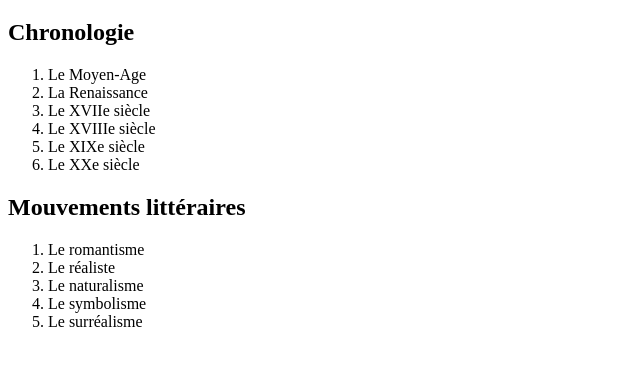
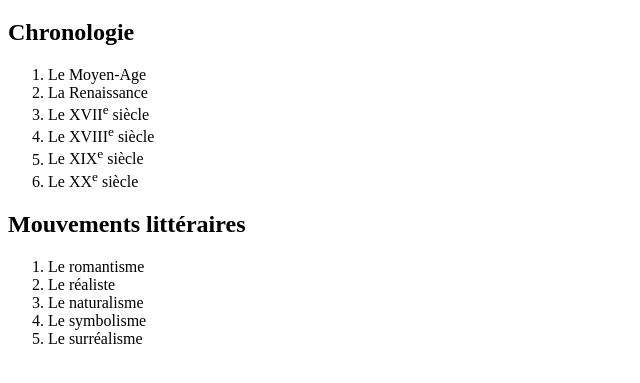
Before and after one commit to raviel96/html-exercice-autocorrection, a plain HTML site: page exercice1/pages/page2.html in a window 1280 px wide. Shown: the part 61-444 px from the top of the page, without its empty margins (0-640 px from the left). Drawn offline with Linux system fonts and the light colour scheme.

Commit message:
Update page2.html

```diff
--- a/exercice1/pages/page2.html
+++ b/exercice1/pages/page2.html
@@ -13,10 +13,10 @@
     <ol>
         <li>Le Moyen-Age</li>
         <li>La Renaissance</li>
-        <li>Le XVIIe siècle</li>
-        <li>Le XVIIIe siècle</li>
-        <li>Le XIXe siècle</li>
-        <li>Le XXe siècle</li>
+        <li>Le XVII<sup>e</sup> siècle</li>
+        <li>Le XVIII<sup>e</sup> siècle</li>
+        <li>Le XIX<sup>e</sup> siècle</li>
+        <li>Le XX<sup>e</sup> siècle</li>
     </ol>
 
     <h2>Mouvements littéraires</h2>
```
